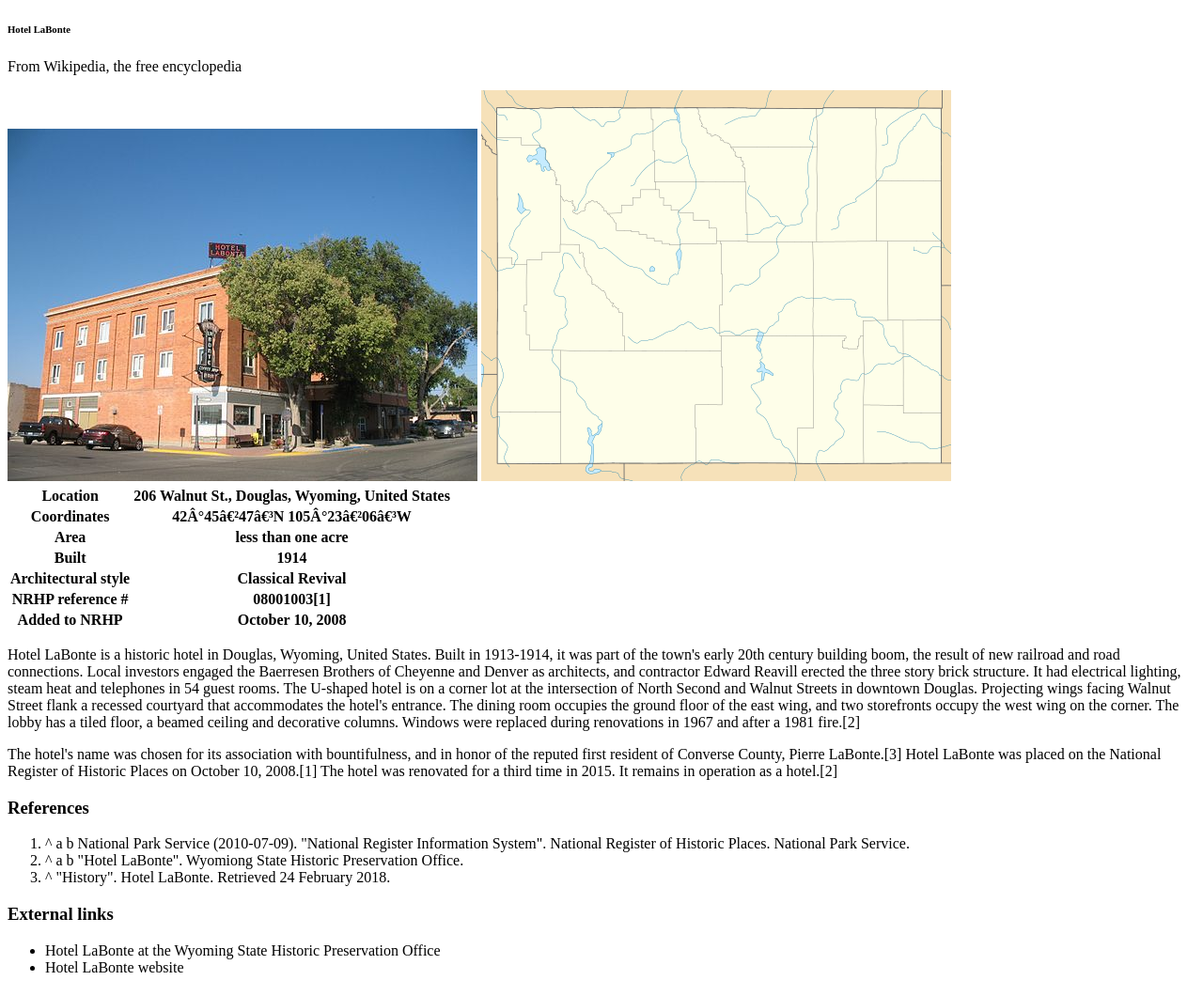
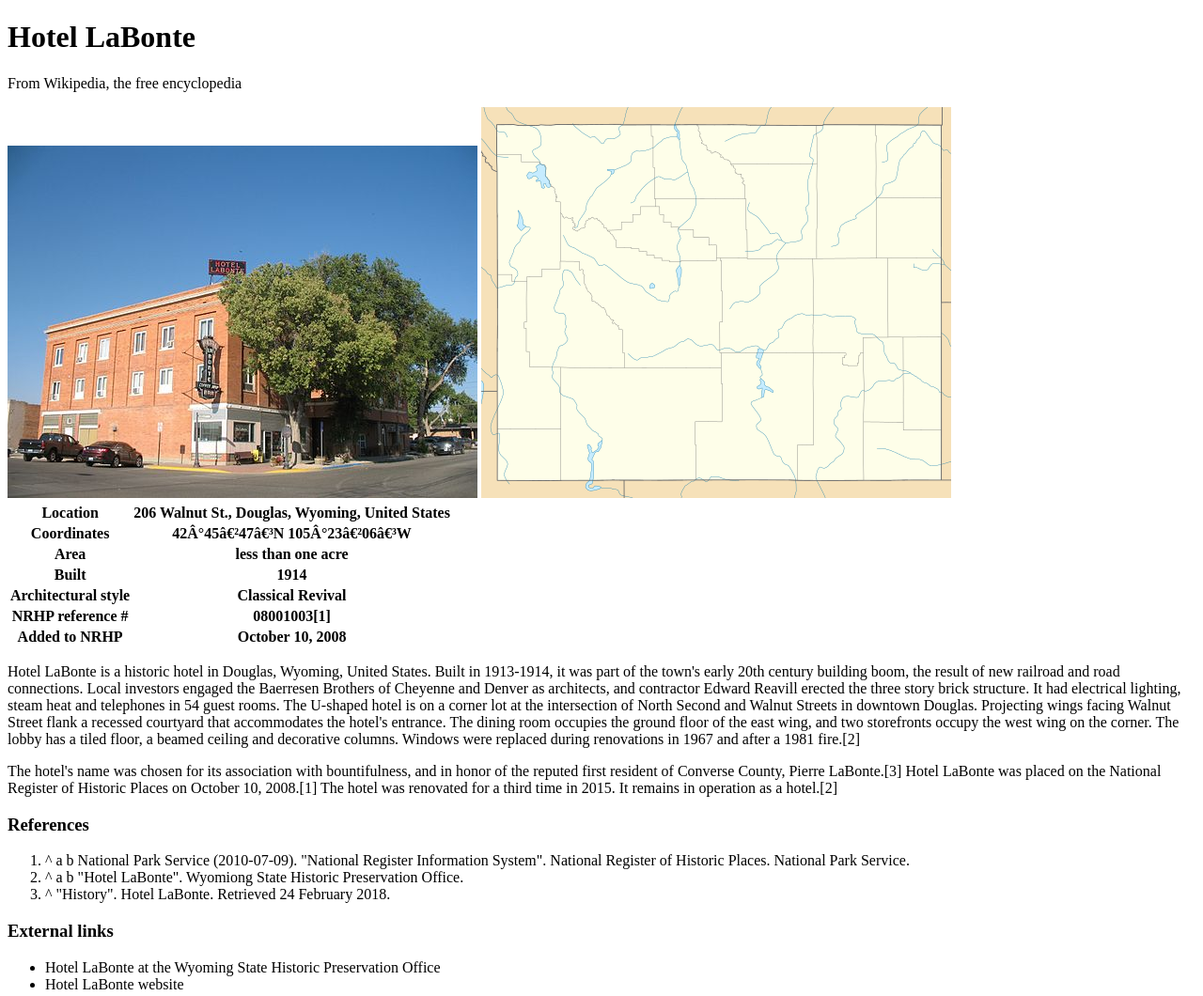
Before and after one commit to jzimmer5/igme230, a plain HTML site: page Excercises/Week3a.html in a window 1280 px wide. Shown: the whole page at 94% size. Drawn offline with Linux system fonts and the light colour scheme.

Commit message:
Changed the font size

```diff
--- a/Excercises/Week3a.html
+++ b/Excercises/Week3a.html
@@ -5,7 +5,7 @@
         <title>Hotel LaBonte</title>
     </head>
     <body>
-            <h6><Strong>Hotel LaBonte</Strong></h6>
+            <h1><Strong>Hotel LaBonte</Strong></h1>
 
             <p>From Wikipedia, the free encyclopedia</p>
 
```
